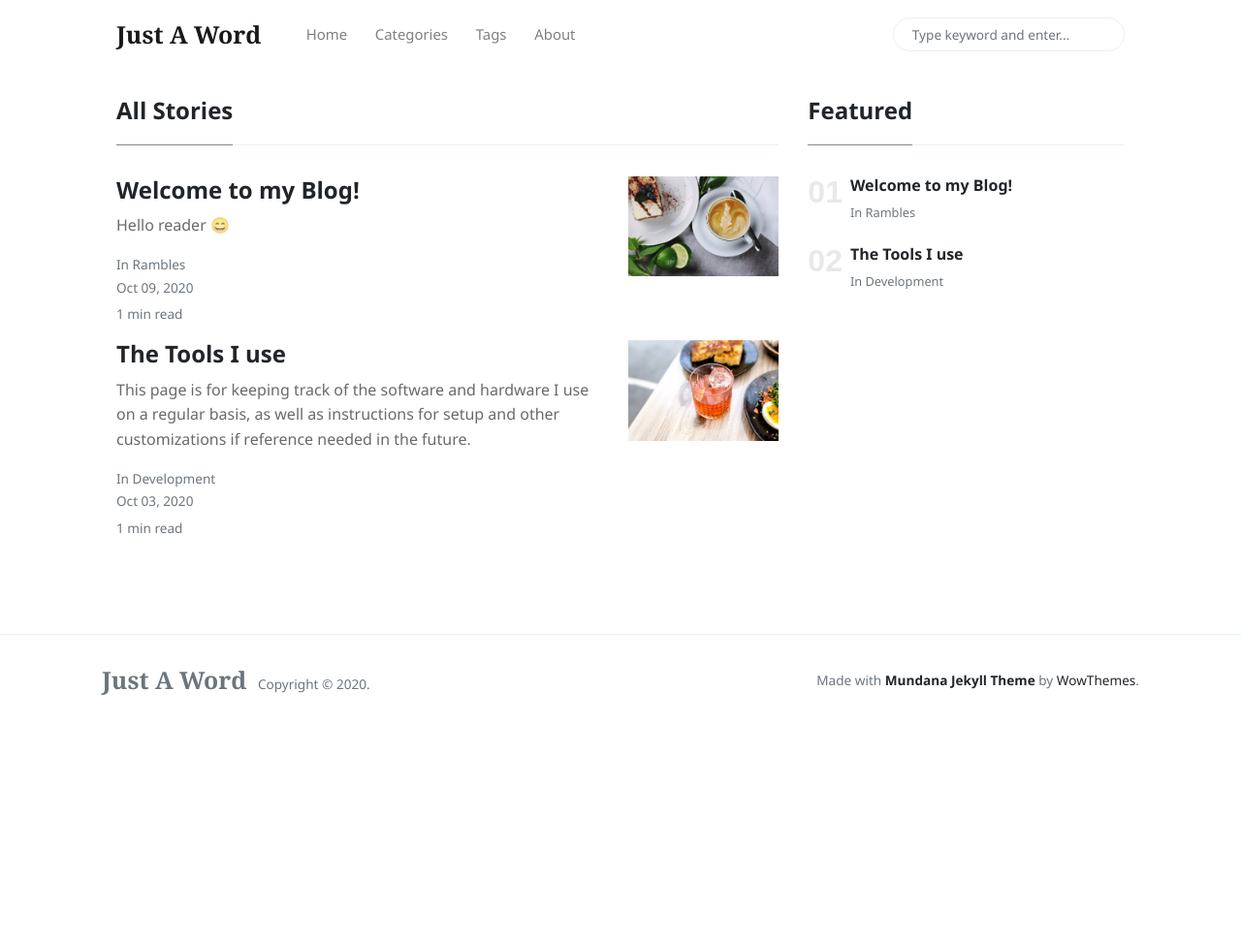
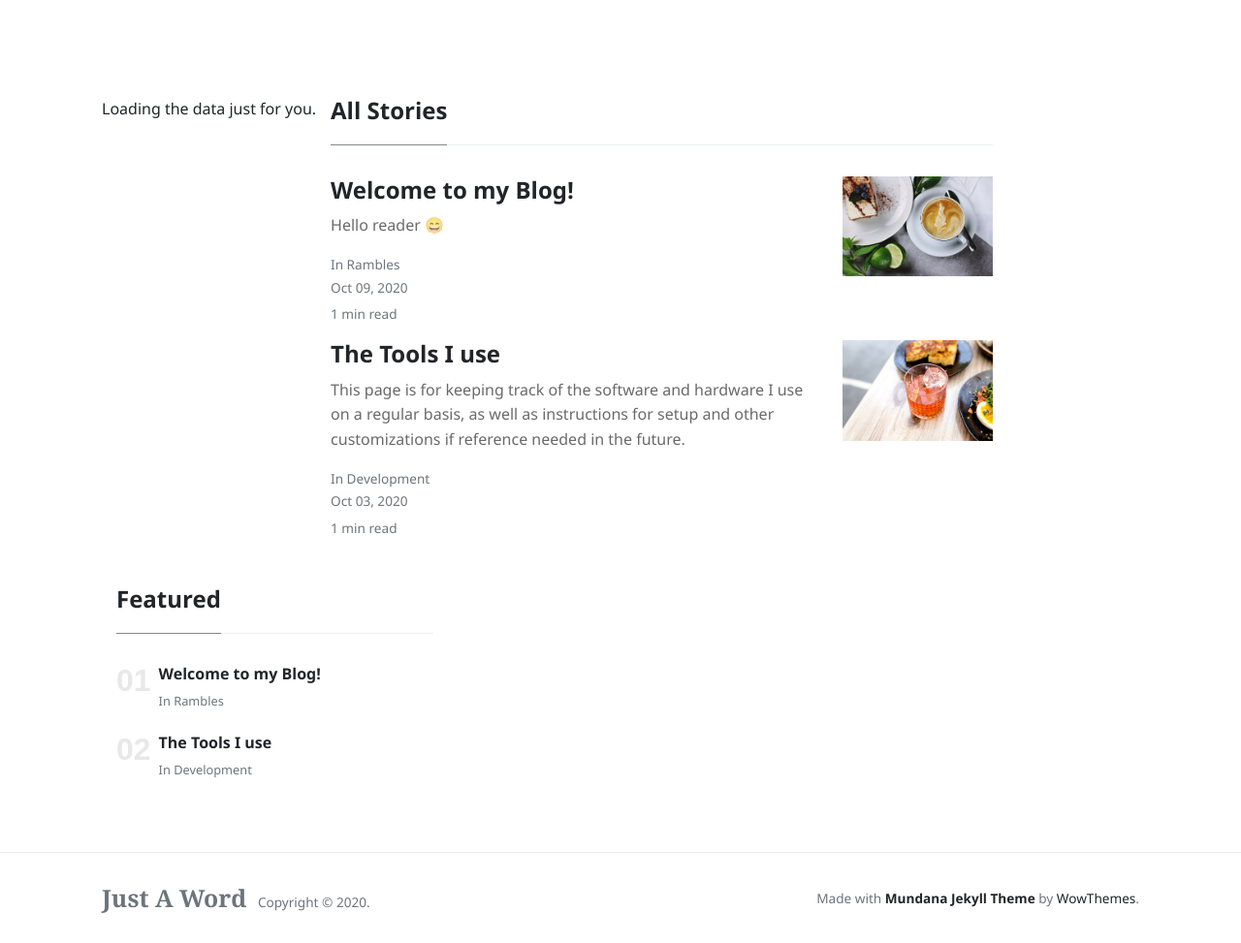
Before and after one commit to flawnson/flawnson.github.io, a Jekyll site: the page built from docs/index.html, in a window 1280 px wide and 973 px high. Shown: the whole window at 97% size. Built offline with Jekyll 4.4.1, drawn with Linux system fonts in a browser that asks for light colours; nearby versions of some CDN libraries; the list of posts is cut into pages by our own code.

Commit message:
Added (And commented out) code for GitHub calendar

```diff
--- a/docs/assets/js/main.js
+++ b/docs/assets/js/main.js
@@ -3,3 +3,7 @@
     var lastMod = "Last Edited: " + document.lastModified;
     document.getElementById("modTime").innerHTML = lastMod;
 },false);
+
+// window.addEventListener("load", function commit() {
+//     GitHubCalendar(".calendar", "flawnson", {responsive: true});
+// }, false);
--- a/docs/index.html
+++ b/docs/index.html
@@ -6,6 +6,18 @@
 description: "A blog by Flawnson"
 ---
 
+<!--<head>-->
+
+<!--    &lt;!&ndash; github-calendar for flexing that commit graph&ndash;&gt;-->
+<!--    <script src="https://unpkg.com/github-calendar@latest/dist/github-calendar.min.js"> </script>-->
+
+<!--    &lt;!&ndash; CSS styling for github-calendar &ndash;&gt;-->
+<!--    <link rel="stylesheet" href="https://unpkg.com/github-calendar@latest/dist/github-calendar-responsive.css" />-->
+
+<!--    &lt;!&ndash; Main JS &ndash;&gt;-->
+<!--    <script src="assets/js/main.js" type="text/javascript"></script>-->
+
+<!--</head>-->
 
 <div class="container">
 
@@ -142,6 +154,12 @@
 
 <div class="row mt-3">
 
+    <!-- Prepare a container for your calendar. -->
+    <div class="calendar img-responsive">
+        <!-- Loading stuff -->
+        Loading the data just for you.
+    </div>
+
     <div class="col-md-8 main-loop">
 
         <h4 class="font-weight-bold spanborder"><span>All Stories</span></h4>
```
